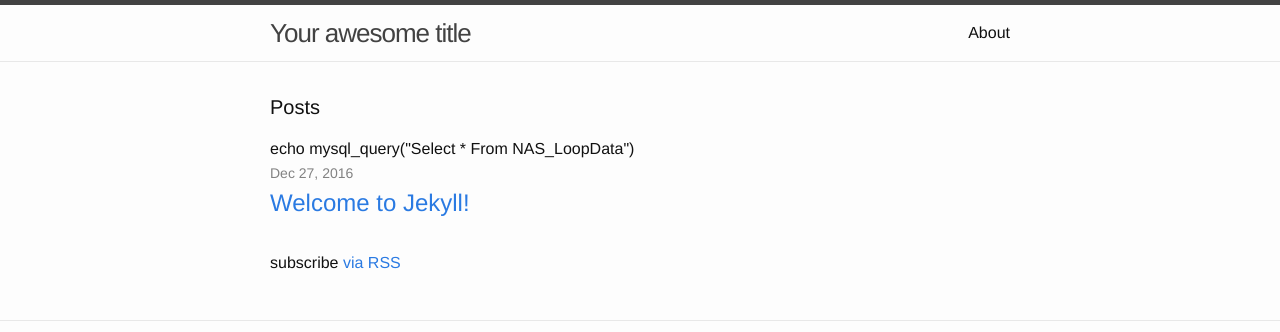
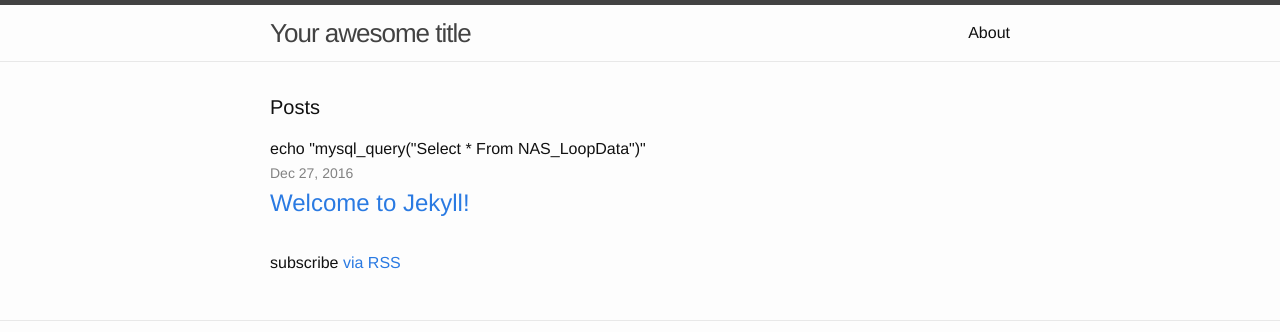
Before and after one commit to JoeSchroeder/JoeSchroeder.github.io, a Jekyll site: the page built from index.html, in a window 1280 px wide. Shown: the top 332 px of the page. Built offline with Jekyll 4.4.1, drawn with Linux system fonts in a browser that asks for light colours.

```diff
--- a/index.html
+++ b/index.html
@@ -15,7 +15,7 @@ $dbh = new PDO($dsn, $username, $password);
 <div class="home">
 
   <h1 class="page-heading">Posts</h1>
-  echo mysql_query("Select * From NAS_LoopData")
+  echo "mysql_query("Select * From NAS_LoopData")"
 
   <ul class="post-list">
     {% for post in site.posts %}
```
